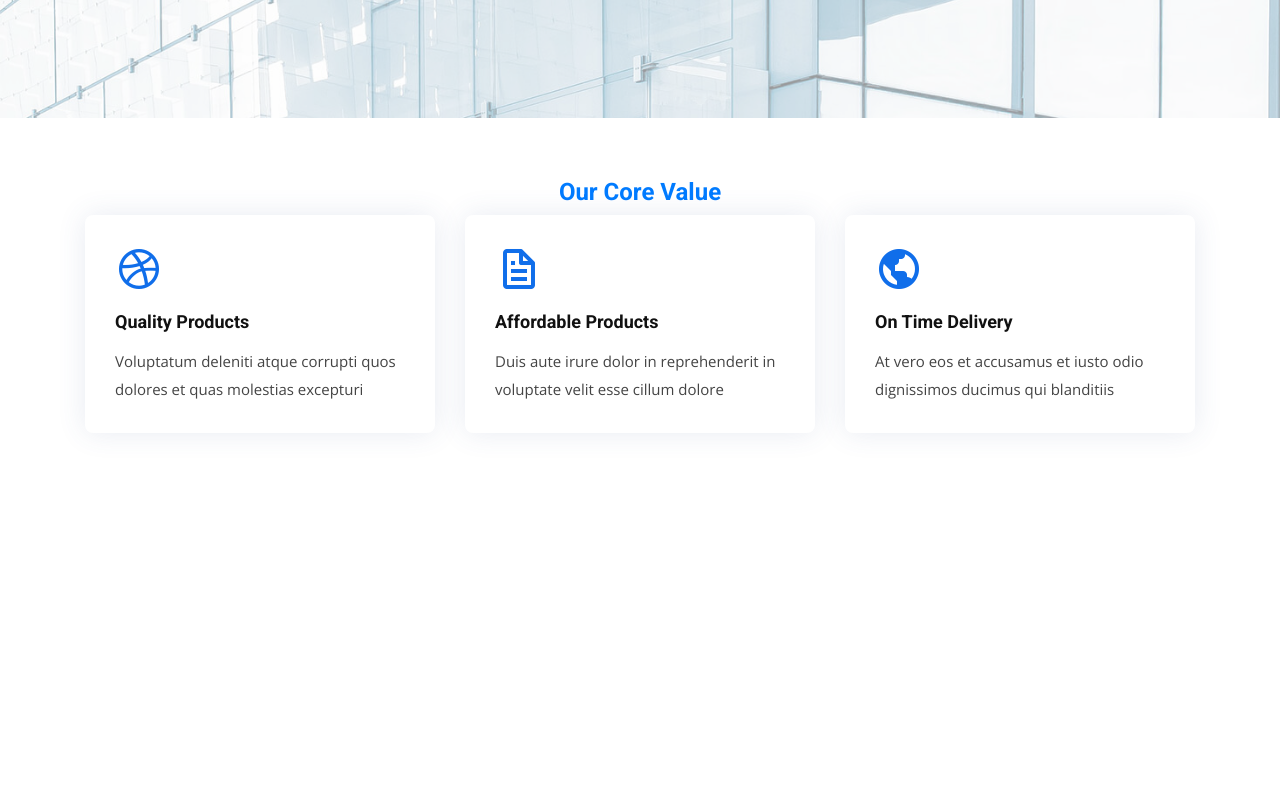
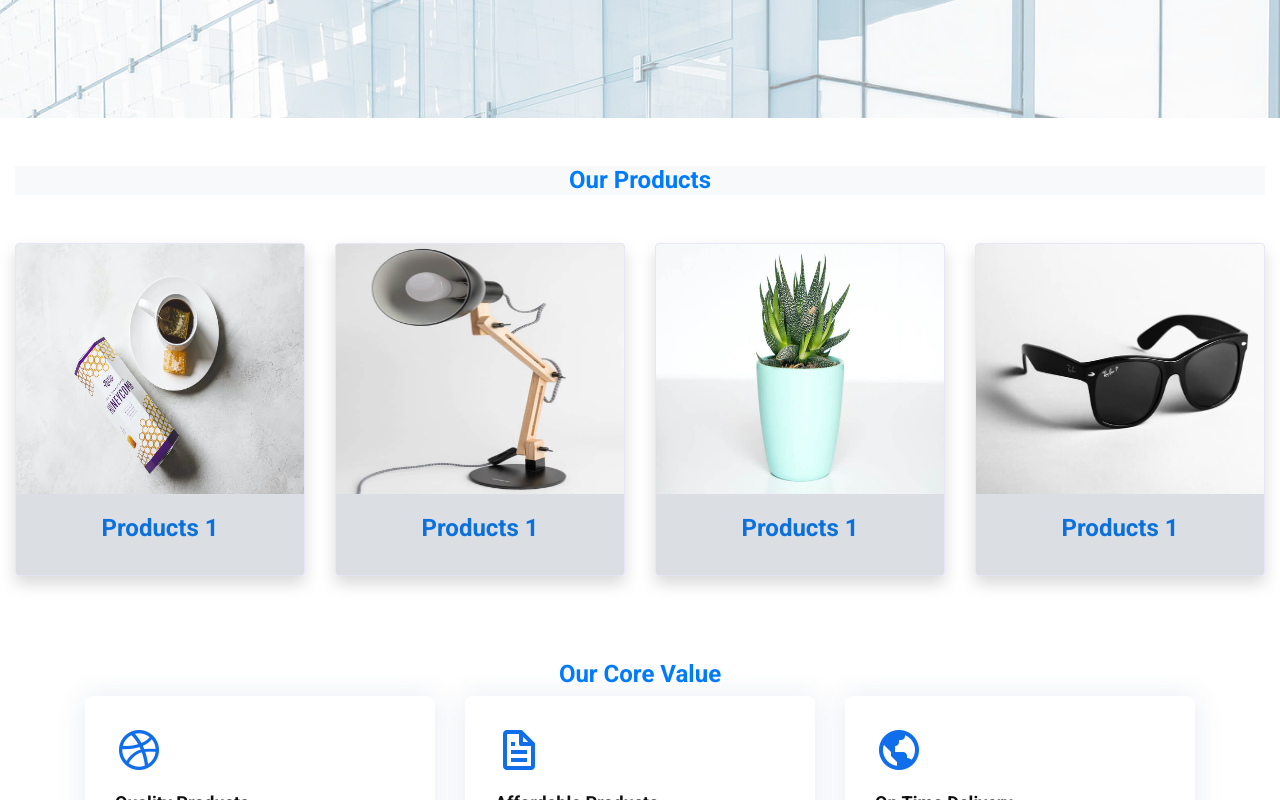
Before and after one commit to Oladayo-Ahmod/al-ameen, a plain HTML site: page index.html in a window 1280 px wide. Shown: the part 482-1282 px from the top of the page. Before the commit the page ends 975 px from the top, so only its background shows below. Drawn offline with nearby package versions, Linux system fonts and the light colour scheme.

Commit message:
design the products section

```diff
--- a/assets/css/style.css
+++ b/assets/css/style.css
@@ -675,6 +675,13 @@ section {
 /*--------------------------------------------------------------
 # Featured Services
 --------------------------------------------------------------*/
+.heading{
+  font-weight:bolder;
+}
+.product {
+  color: #0b70dc !important;
+  font-weight: 700;
+}
 .featured-services .icon-box {
   padding: 30px;
   position: relative;
--- a/index.html
+++ b/index.html
@@ -80,10 +80,62 @@
     </div>
   </section><!-- End welcome -->
 
+  <!-- our products section-->
+  <div class="container-fluid mt-5 trending">
+    <h4 class="text-center heading text-primary my-4 bg-light">Our Products</h4>
+    <div class="row">
+
+        <div class="col-md-3 my-4">
+            <a href="https://api.whatsapp">
+                <div class="card shadow" style="background-color: rgba(113,127,142,0.25); border-color:rgb(230, 230, 248);">
+                    <img class="card-img-top" height="250px" src="assets/img/products/portfolio-2.jpg" alt="trending product">
+                    <div class="card-body">
+                        <h4 class="card-title product text-center text-primary">Products 1</h4>
+                    </div>
+                </div>
+            </a>
+        </div>
+
+        <div class="col-md-3 my-4">
+            <a href="https://api.whatsapp">
+                <div class="card shadow" style="background-color: rgba(113,127,142,0.25); border-color:rgb(230, 230, 248);">
+                    <img class="card-img-top" height="250px" src="assets/img/products/portfolio-5.jpg" alt="trending product">
+                    <div class="card-body">
+                        <h4 class="card-title product text-center text-primary">Products 1</h4>
+                    </div>
+                </div>
+            </a>
+        </div>
+
+        <div class="col-md-3 my-4">
+            <a href="https://api.whatsapp">
+                <div class="card shadow" style="background-color: rgba(113,127,142,0.25); border-color:rgb(230, 230, 248);">
+                    <img class="card-img-top" height="250px" src="assets/img/products/portfolio-3.jpg" alt="trending product">
+                    <div class="card-body">
+                        <h4 class="card-title product text-center text-primary">Products 1</h4>
+                    </div>
+                </div>
+            </a>
+        </div>
+
+        <div class="col-md-3 my-4">
+            <a href="https://api.whatsapp">
+                <div class="card shadow" style="background-color: rgba(113,127,142,0.25); border-color:rgb(230, 230, 248);">
+                    <img class="card-img-top" height="250px" src="assets/img/products/portfolio-4.jpg" alt="trending product">
+                    <div class="card-body">
+                        <h4 class="card-title text-center product text-primary">Products 1</h4>
+                    </div>
+                </div>
+            </a>
+        </div>
+
+    </div>
+</div>
+  <!-- our products section ends-->
   <!-- ======= Featured Services Section ======= -->
   <section id="featured-services" class="featured-services">
     <div class="container" data-aos="fade-up">
-      <h4 class="text-center text-primary" style="font-weight:bolder;">Our Core Value</h4>
+      <h4 class="text-center text-primary heading">Our Core Value</h4>
       <div class="row">
         <div class="col-md-6 col-lg-4 d-flex align-items-stretch mb-5 mb-lg-0">
           <div class="icon-box" data-aos="fade-up" data-aos-delay="100">
```
